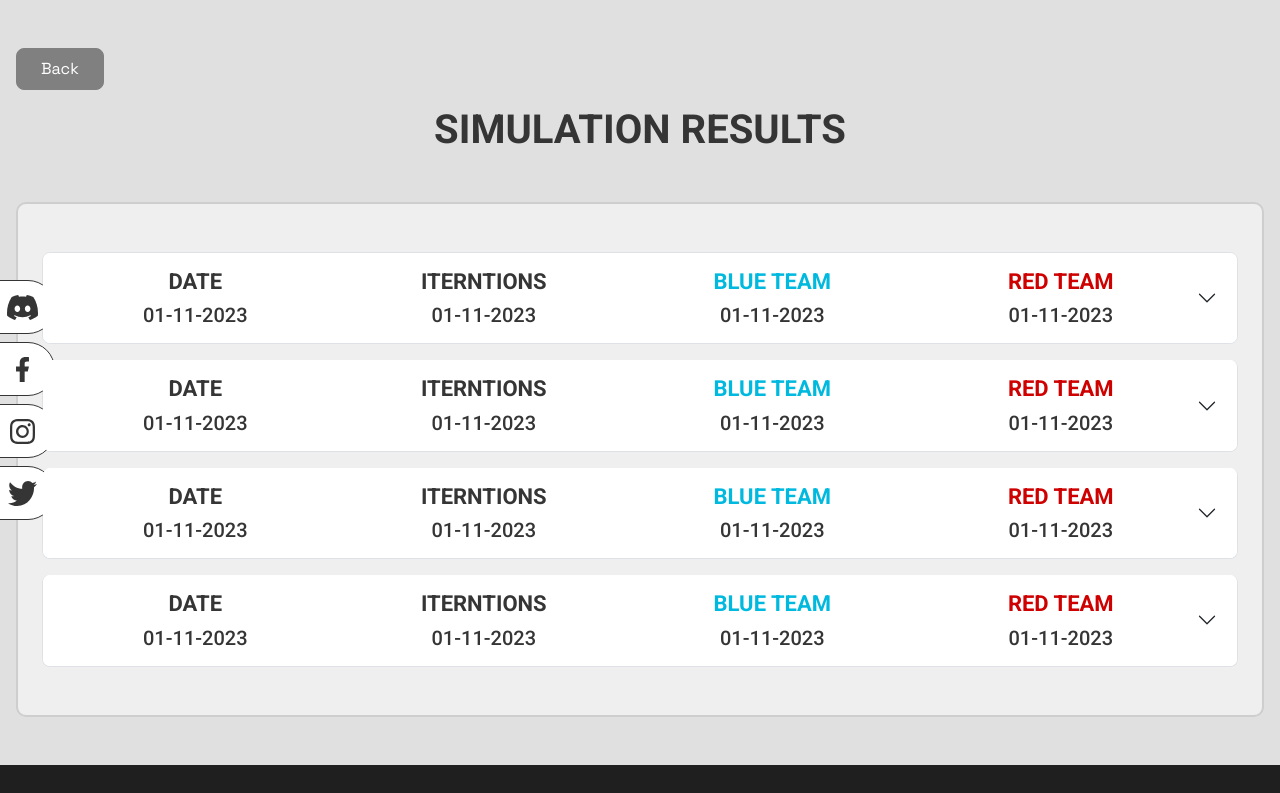
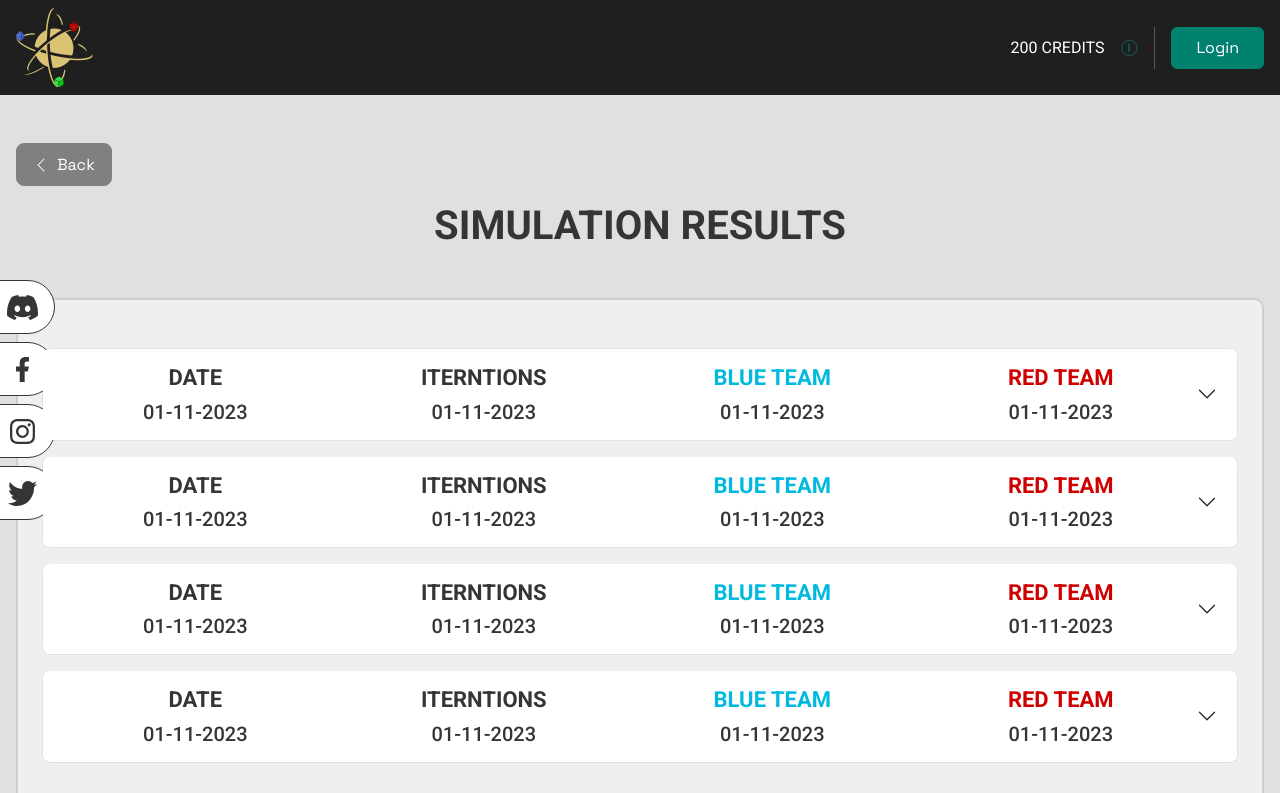
Before and after one commit to asfandtaimoor/encounterra, a Next.js app: page /Result in a window 1280 px wide. Shown: the top 793 px of the page. Built offline with nearby package versions, Linux system fonts and the light colour scheme.

Commit message:
Back button Added

```diff
--- a/src/Icons/index.js
+++ b/src/Icons/index.js
@@ -332,3 +332,25 @@ export function Search({
     </svg>
   );
 }
+export function ArrowLeft({
+  Width,
+  Height,
+  Fill = "#008170",
+  Stroke = "#008170",
+}) {
+  return (
+    <svg
+      xmlns="http://www.w3.org/2000/svg"
+      width={Width}
+      height={Height}
+      fill={Fill}
+      class="bi bi-chevron-left"
+      viewBox="0 0 16 16"
+    >
+      <path
+        fill-rule="evenodd"
+        d="M11.354 1.646a.5.5 0 0 1 0 .708L5.707 8l5.647 5.646a.5.5 0 0 1-.708.708l-6-6a.5.5 0 0 1 0-.708l6-6a.5.5 0 0 1 .708 0z"
+      />
+    </svg>
+  );
+}
--- a/src/pages/Result.jsx
+++ b/src/pages/Result.jsx
@@ -1,8 +1,9 @@
 import Head from "next/head";
 
-// import Header from "@/components/Common/Header";
+import Navbar from "@/components/Common/Navbar";
 import Footer from "@/components/Common/Footer";
 import SocialMedia from "@/components/Common/SocialMedia";
+import { ArrowLeft } from "@/Icons/index";
 
 export default function Home() {
   return (
@@ -14,17 +15,20 @@ export default function Home() {
         <link rel="icon" href="/favicon.ico" />
       </Head>
       <main>
-        {/* <Header /> */}
+        <Navbar />
         <div className="d-none d-lg-block">
           <SocialMedia />
         </div>
         <div className="my-5">
           <div className="ts-container">
             <a
-              className="ts-btn ts-btn-gray rounded-3  px-4 d-inline-block mb-04"
+              className="ts-btn ts-btn-gray rounded-3  px-3 d-inline-flex  align-items-center mb-04"
               href="./"
             >
               {" "}
+              <span className="me-2">
+                <ArrowLeft Width="16" Height="16" Fill="white" />
+              </span>
               Back
             </a>
 
--- a/src/styles/Components/index.scss
+++ b/src/styles/Components/index.scss
@@ -100,6 +100,9 @@
       color: $color-gray-6;
       border: 1px solid $color-gray-6;
       background-color: transparent;
+      svg {
+        fill: $color-gray-6;
+      }
     }
   }
   &-outline-secondary {
```
